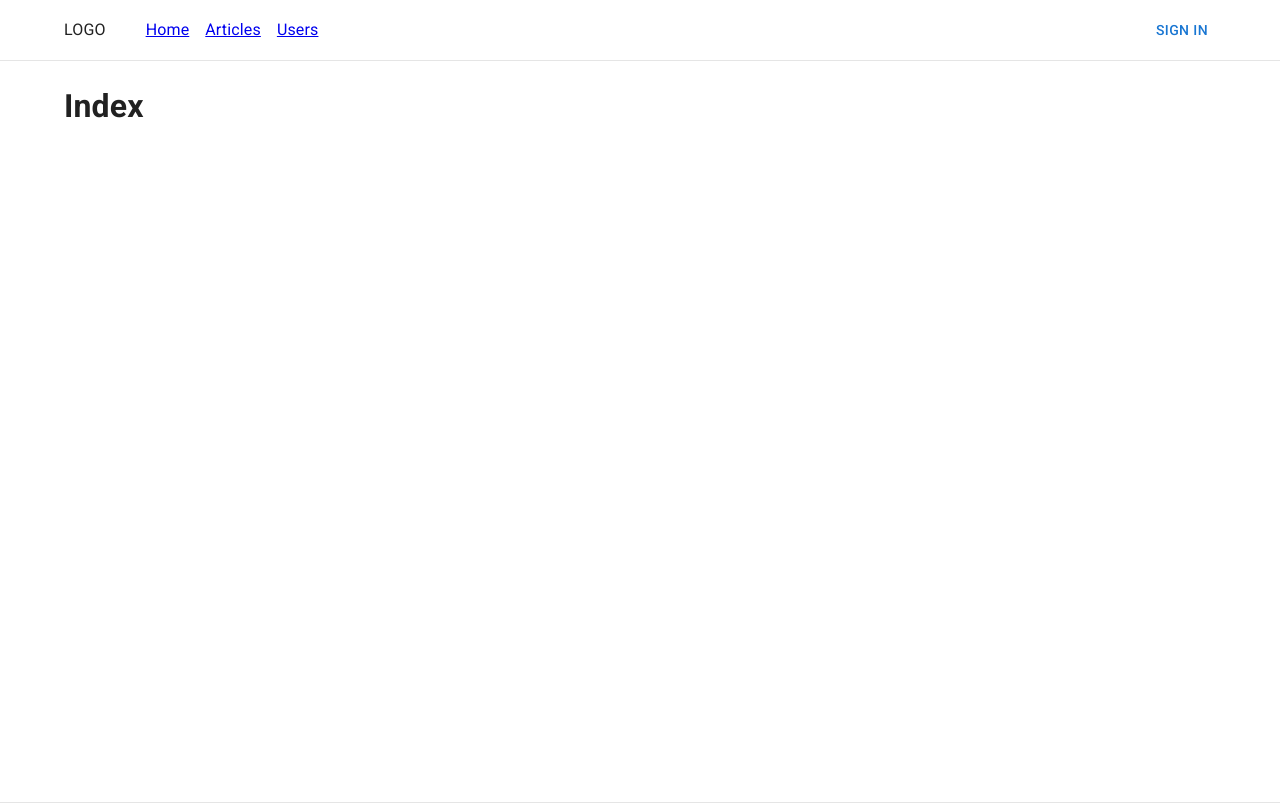
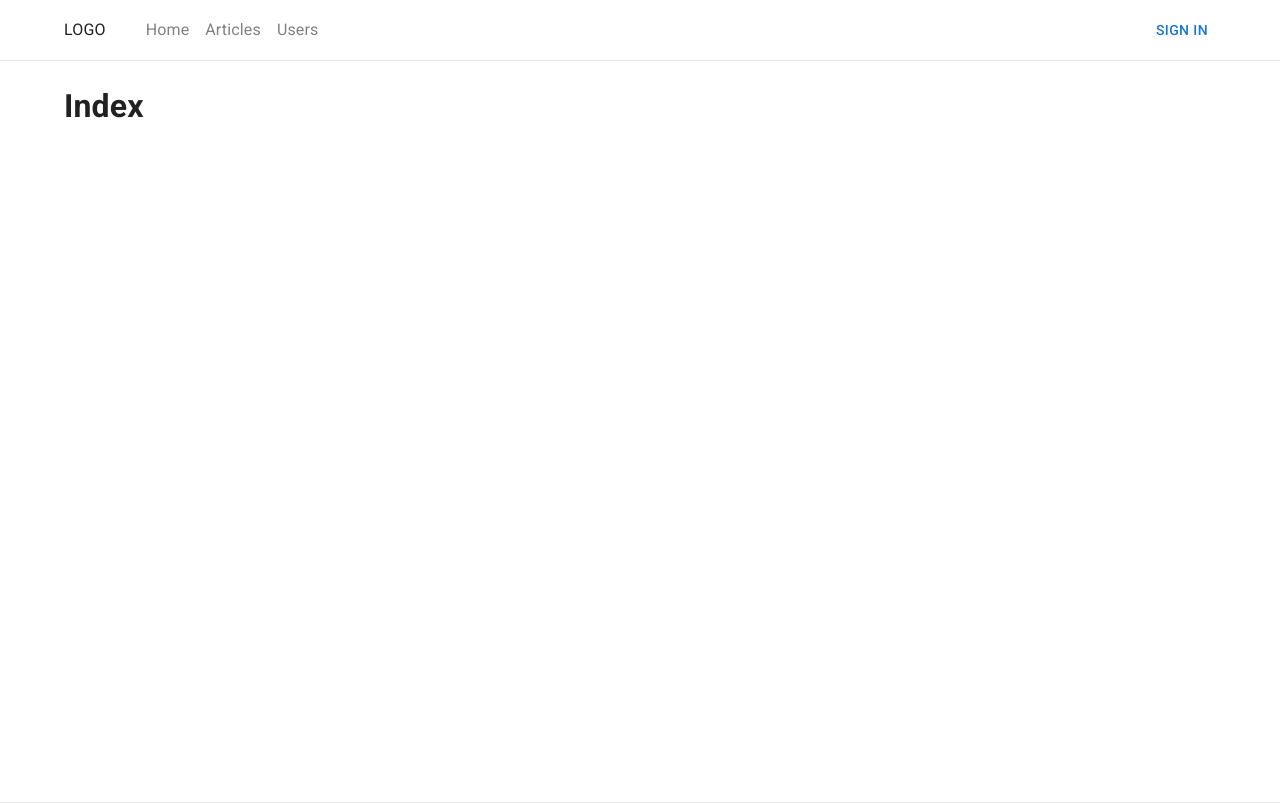
Before and after one commit to glebshatilov/react-test, a React (Vite) app: page / in a window 1280 px wide. Built offline with nearby package versions, Linux system fonts and the light colour scheme; what graphql-sse would draw is missing.

Commit message:
Changed nav links in headers. Now it's UI-components without underlining

```diff
--- a/src/layouts/header/HeaderNav/HeaderNav.tsx
+++ b/src/layouts/header/HeaderNav/HeaderNav.tsx
@@ -1,12 +1,34 @@
 import Stack from '@mui/material/Stack'
-import { Link } from 'react-router-dom'
+import { Link as RouterLink } from 'react-router-dom'
+import Link from '@mui/material/Link'
 
 function HeaderNav() {
   return (
     <Stack direction="row" spacing={2}>
-      <Link to="/">Home</Link>
-      <Link to="/">Articles</Link>
-      <Link to="/users">Users</Link>
+      <Link
+        component={RouterLink}
+        to="/"
+        underline="none"
+        color="gray"
+      >
+        Home
+      </Link>
+      <Link
+        component={RouterLink}
+        to="/"
+        underline="none"
+        color="gray"
+      >
+        Articles
+      </Link>
+      <Link
+        component={RouterLink}
+        to="/users"
+        underline="none"
+        color="gray"
+      >
+        Users
+      </Link>
     </Stack>
   )
 }
```
